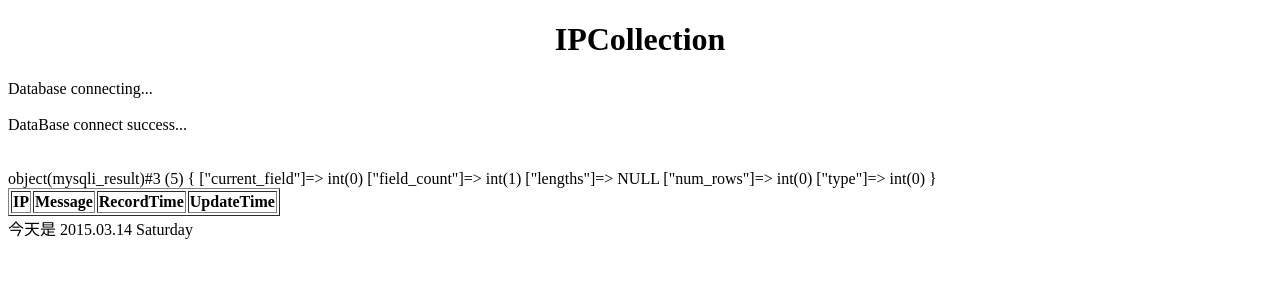
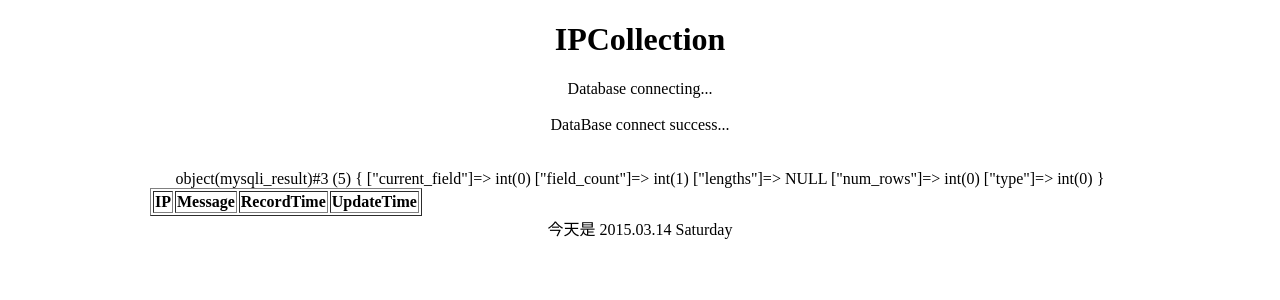
Before and after one commit to leisurelicht/IPcollention, a PHP site: page /search.php in a window 1280 px wide. Shown: the top 300 px of the page. Run offline with PHP 8.4, Linux system fonts and the light colour scheme; data that the repository does not hold is empty.

Commit message:
样式修复

```diff
--- /dev/null
+++ b/css/common.css
@@ -0,0 +1,13 @@
+@CHARSET "UTF-8";
+
+.middle{
+	width: 980px;
+	margin: 0 auto;
+}
+
+.middle_center{
+
+	text-align:center;
+	margin-left:auto;
+	margin-right:auto;
+}
--- a/search.php
+++ b/search.php
@@ -2,13 +2,15 @@
 <html>
 	<head>
 		<meta content="text/html; charset=utf-8" http-equiv="Content-Type">
+		<link href="css/common.css"  type="text/css" rel="stylesheet">
 	</head>
 
 <body>
 
+<div class="middle">
 
-<h1 align="center">IPCollection</h1>
-
+    <div class="middle_center">
+        <h1>IPCollection</h1>
         <?php
         	echo  "Database connecting..."."<br><br>";
         	$con = mysql_connect("127.0.0.1","root","root");
@@ -55,5 +57,8 @@
         <?php
             echo "今天是 " . date("Y.m.d") . " " . date("l")."<br>";
         ?>
+
+    </div>
+</div>
 </body>
 </html>
```
Also changed, not shown: index.php (+10 -5 lines). Lines whose indentation alone changed are shown as unchanged.
